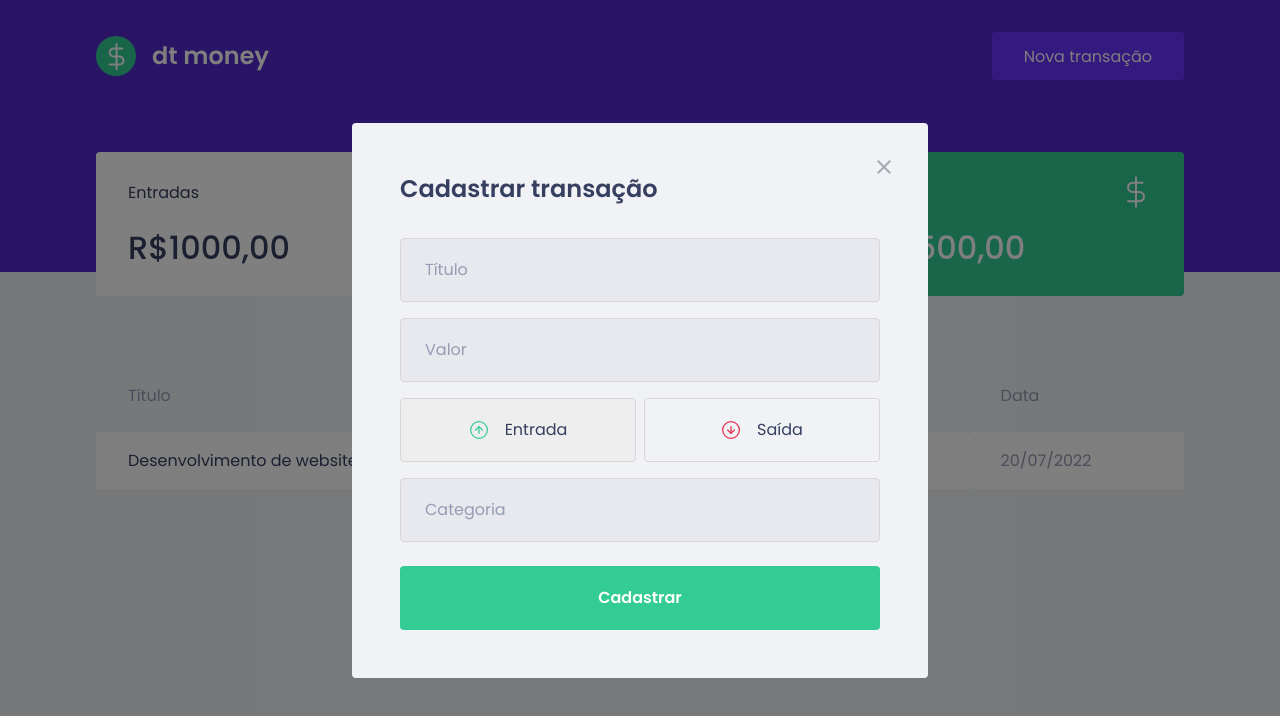
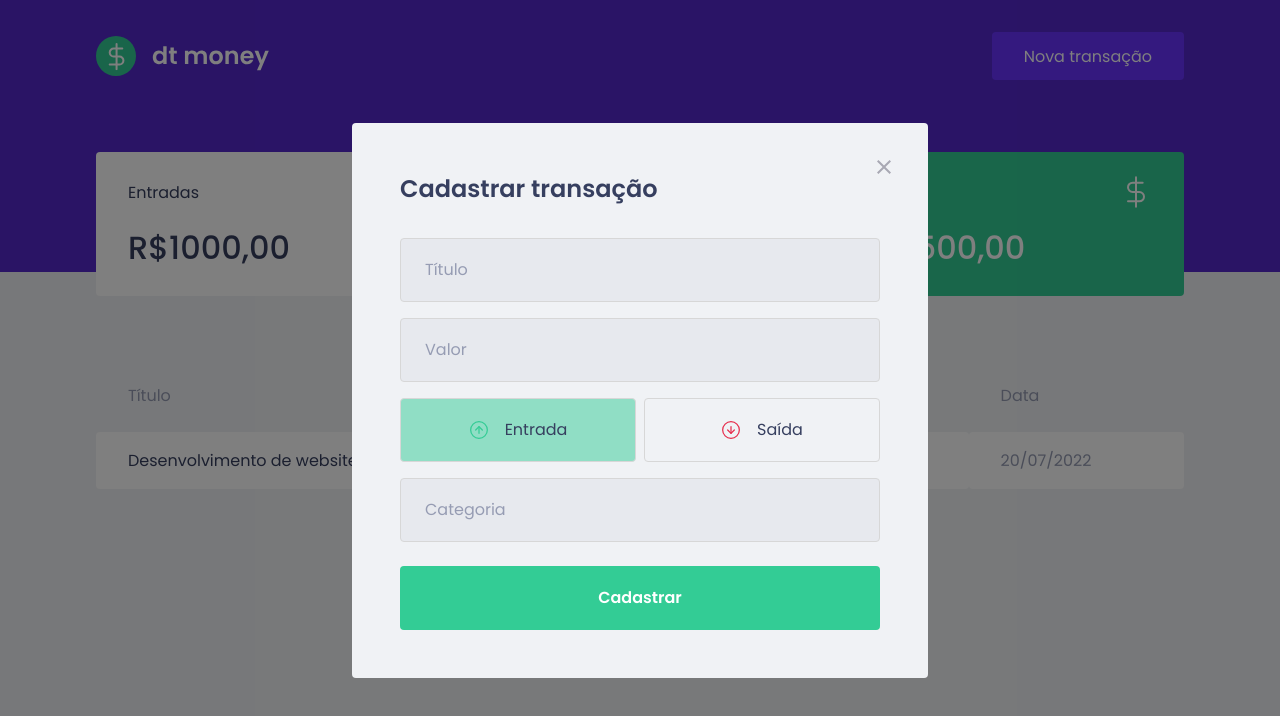
Before and after one commit to Romario-gomes/dtmoney, a React (Create React App) app: page / in a window 1280 px wide. Both pictures are taken after a click on the button "Nova transação". Shown: the top 716 px of the page. Built offline with nearby package versions, Linux system fonts and the light colour scheme; no server answers; what miragejs would draw is missing.

Commit message:
Adicionando cores nos botoes

```diff
--- a/src/components/NewTransactionModal/index.tsx
+++ b/src/components/NewTransactionModal/index.tsx
@@ -39,6 +39,7 @@
           <RadioBox
             type="button"
             isActive= {type === 'deposit'}
+            activeColor="green"
             onClick={() => { setType('deposit')}}
           >
             <img src={entradasImg} alt="Entrada" />
@@ -48,6 +49,8 @@
           <RadioBox
             type="button"
             isActive= {type === 'withdraw'}
+            activeColor="red"
+
             onClick={() => { setType('withdraw')}}
           >
             <img src={saidasImg} alt="Saída" />
--- a/src/components/NewTransactionModal/styles.ts
+++ b/src/components/NewTransactionModal/styles.ts
@@ -1,5 +1,5 @@
 import styled from "styled-components";
-import { darken } from "polished";
+import { darken, transparentize } from "polished";
 
 export const Container = styled.form`
   h2{
@@ -74,13 +74,22 @@
 `;
 interface RadioBoxProps {
   isActive: boolean;
+  activeColor: 'green' | 'red';
 }
+
+const colors = {
+  red: '#E52E4D',
+  green: '#33CC95',
+}
+
 export const RadioBox = styled.button<RadioBoxProps>`
   height: 4rem;
     border: 1px solid #d7d7d7;
     border-radius: 0.25rem;
 
-    background: ${ (props) => props.isActive ? '#eee' : 'transparent' };
+    background: ${ (props) => props.isActive
+          ? transparentize(0.5, colors[props.activeColor])
+          : 'transparent' };
     display: flex;
     justify-content: center;
     align-items: center;
```
